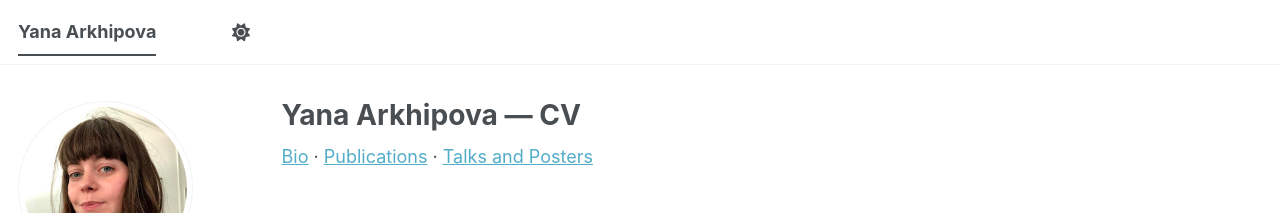
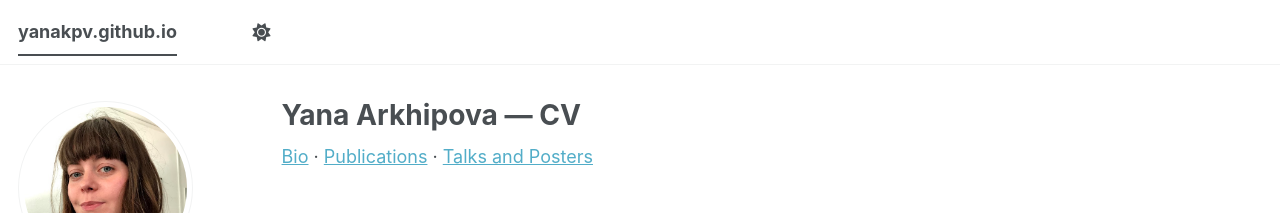
Before and after one commit to yanakpv/yanakpv.github.io, a Jekyll site: the page built from _pages/about.md, in a window 1280 px wide. Shown: the top 213 px of the page. Built offline with Jekyll 4.4.1, drawn with Linux system fonts in a browser that asks for light colours; a style sheet for code colours, icons or effects is not loaded.

Commit message:
Update _config.yml

```diff
--- a/_config.yml
+++ b/_config.yml
@@ -9,7 +9,7 @@
 # Basic Site Settings
 locale                   : "en-US"
 site_theme               : "default" # The available themes options are "default", "air", "sunrise", "mint", "dirt" and "contrast"
-title                    : "Yana Arkhipova"
+title                    : #"Yana Arkhipova"
 title_separator          : #"-"
 name                     : &name "Your Name"
 description              : &description "PhD Candidate in congnitive neuroscience at Potsdam University. Research on language-related ERPs."   # Update this with a general description of your site, this is the default if not overridden by a page
```
